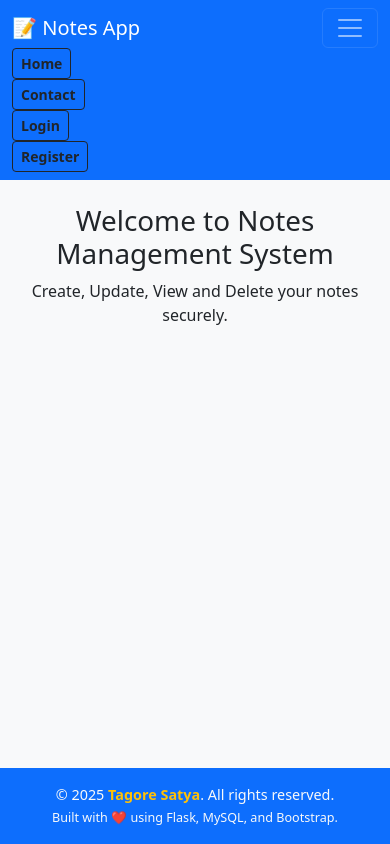
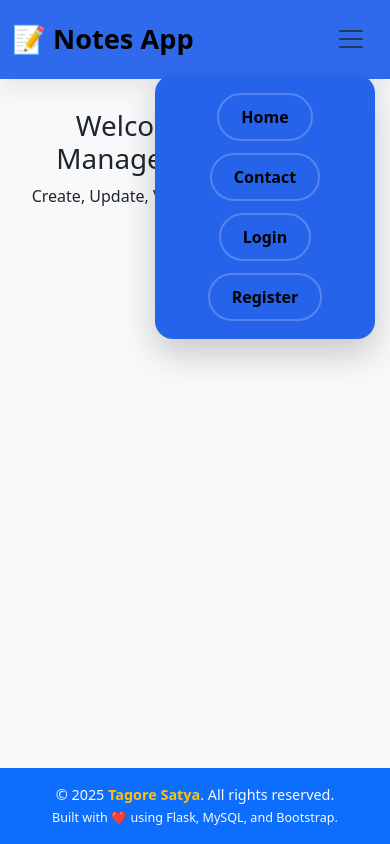
Before and after one commit to Tagoresatya/Notes_Management_Flask, a Python web app: template templates/home.html in a window 390 px wide, after a click that opens the changed part. Run offline with Jinja, Linux system fonts and the light colour scheme; the template is opened without the code that fills it, so the values that code supplies are empty.

Commit message:
Improved navbar spacing and mobile menu UI

```diff
--- a/static/style.css
+++ b/static/style.css
@@ -67,3 +67,129 @@ footer strong {
     background-color: darkred;
     color: white;
 }
+
+
+/* ===========================
+   Modern Portfolio Navbar
+=========================== */
+
+.custom-navbar{
+    background:rgba(37,99,235,.95);
+    backdrop-filter:blur(12px);
+    padding:14px 0;
+    box-shadow:0 10px 25px rgba(0,0,0,.08);
+}
+
+.navbar-brand{
+    color:#000000 !important;
+    font-size:1.7rem;
+    font-weight:700;
+
+}
+
+.navbar-nav{
+    gap:12px;
+}
+
+
+.nav-pill{
+    color:#000000 !important;
+    padding:10px 22px !important;
+    border-radius:999px;
+    border:2px solid rgba(255,255,255,.22);
+    font-weight:600;
+    transition:.35s;
+}
+
+.nav-pill:hover{
+
+    background:#fff;
+
+    color:#2563eb !important;
+
+    border-color:#fff;
+
+    transform:translateY(-2px);
+
+    box-shadow:0 10px 22px rgba(0,0,0,.18);
+
+}
+
+.username-pill{
+
+    background:rgba(255,255,255,.12);
+
+    color:#fff;
+
+    padding:10px 22px;
+
+    border-radius:999px;
+
+    font-weight:600;
+
+}
+
+.logout-pill{
+
+    background:#d65757;
+
+    border:none;
+
+}
+
+.logout-pill:hover{
+
+    background:#d65757 !important;
+
+    color:#fff !important;
+
+}
+
+/* Mobile */
+
+@media (max-width:991px){
+
+    .navbar-collapse{
+
+        position:absolute;
+
+        top:75px;
+
+        right:15px;
+
+        width:220px;
+
+        background:#2563eb;
+
+        border-radius:18px;
+
+        padding:18px;
+
+        box-shadow:0 15px 35px rgba(0,0,0,.2);
+
+        z-index:1000;
+
+    }
+
+    .navbar-nav{
+
+        align-items:stretch;
+
+        gap:12px;
+
+    }
+
+    .nav-pill,
+    .username-pill{
+
+        width:100%;
+
+        text-align:center;
+
+    }
+
+}
+
+main.container{
+    padding-top: 30px;
+}
--- a/templates/base.html
+++ b/templates/base.html
@@ -16,68 +16,76 @@
 <body class="bg-light d-flex flex-column min-vh-100">
 
   <!-- Navbar -->
-  <nav class="navbar navbar-expand-lg navbar-dark bg-primary mb-4">
+  <nav class="navbar navbar-expand-lg custom-navbar sticky-top">
     <div class="container">
-      <a class="navbar-brand" href="{{ url_for('viewall') }}">📝 Notes App</a>
 
-      <button class="navbar-toggler" type="button" data-bs-toggle="collapse" data-bs-target="#navbarNav">
+      <a class="navbar-brand fw-bold" href="{{ url_for('viewall') }}">
+        📝 Notes App
+      </a>
+
+      <button class="navbar-toggler border-0 shadow-none" type="button" data-bs-toggle="collapse"
+        data-bs-target="#navbarNav">
+
         <span class="navbar-toggler-icon"></span>
+
       </button>
 
-      <div class="collapse navbar-collapse" id="navbarNav">
-        <ul class="navbar-nav ms-auto">
+      <div class="collapse navbar-collapse justify-content-end" id="navbarNav">
+
+        <ul class="navbar-nav align-items-center">
+
           {% if session.get('username') %}
-          <li class="nav-item me-2">
-            <span class="btn btn-outline-dark btn-sm fw-bold">
-              Hi, {{ session.get('username') }}
+
+          <li class="nav-item ms-2">
+            <span class="nav-pill username-pill">
+              👋 {{ session.get('username') }}
             </span>
           </li>
 
-          <li class="nav-item me-2">
-            <a class="btn btn-outline-dark btn-sm fw-bold" href="{{ url_for('addnote') }}">
+          <li class="nav-item ms-2">
+            <a class="nav-link nav-pill" href="{{ url_for('addnote') }}">
               Add Note
             </a>
           </li>
 
-          <li class="nav-item">
-            <a class="btn btn-danger btn-sm rounded-pill px-3 fw-bold" href="{{ url_for('logout') }}">
+          <li class="nav-item ms-2">
+            <a class="nav-link nav-pill logout-pill" href="{{ url_for('logout') }}">
               Logout
             </a>
           </li>
+
           {% else %}
-          <li class="nav-item me-2">
-            <a class="btn btn-outline-dark btn-sm fw-bold" href="{{ url_for('home') }}">
+
+          <li class="nav-item">
+            <a class="nav-link nav-pill" href="{{ url_for('home') }}">
               Home
             </a>
           </li>
 
-          <li class="nav-item me-2">
-            <a class="btn btn-outline-dark btn-sm fw-bold" href="{{ url_for('contact') }}">
+          <li class="nav-item">
+            <a class="nav-link nav-pill" href="{{ url_for('contact') }}">
               Contact
             </a>
           </li>
 
-          <li class="nav-item me-2">
-            <a class="btn btn-outline-dark btn-sm fw-bold" href="{{ url_for('login') }}">
+          <li class="nav-item">
+            <a class="nav-link nav-pill" href="{{ url_for('login') }}">
               Login
             </a>
           </li>
 
-          <li class="nav-item me-2">
-            <a class="btn btn-outline-dark btn-sm fw-bold" href="{{ url_for('register') }}">
+          <li class="nav-item">
+            <a class="nav-link nav-pill" href="{{ url_for('register') }}">
               Register
             </a>
           </li>
 
-          <!-- <li class="nav-item">
-    <a class="btn btn-outline-dark btn-sm fw-bold"
-       href="{{ url_for('logout') }}">
-        Logout
-    </a>
-</li> -->
           {% endif %}
+
         </ul>
+
       </div>
+
     </div>
   </nav>
 
```
Also changed, not shown: app.py (line endings or trailing spaces).
